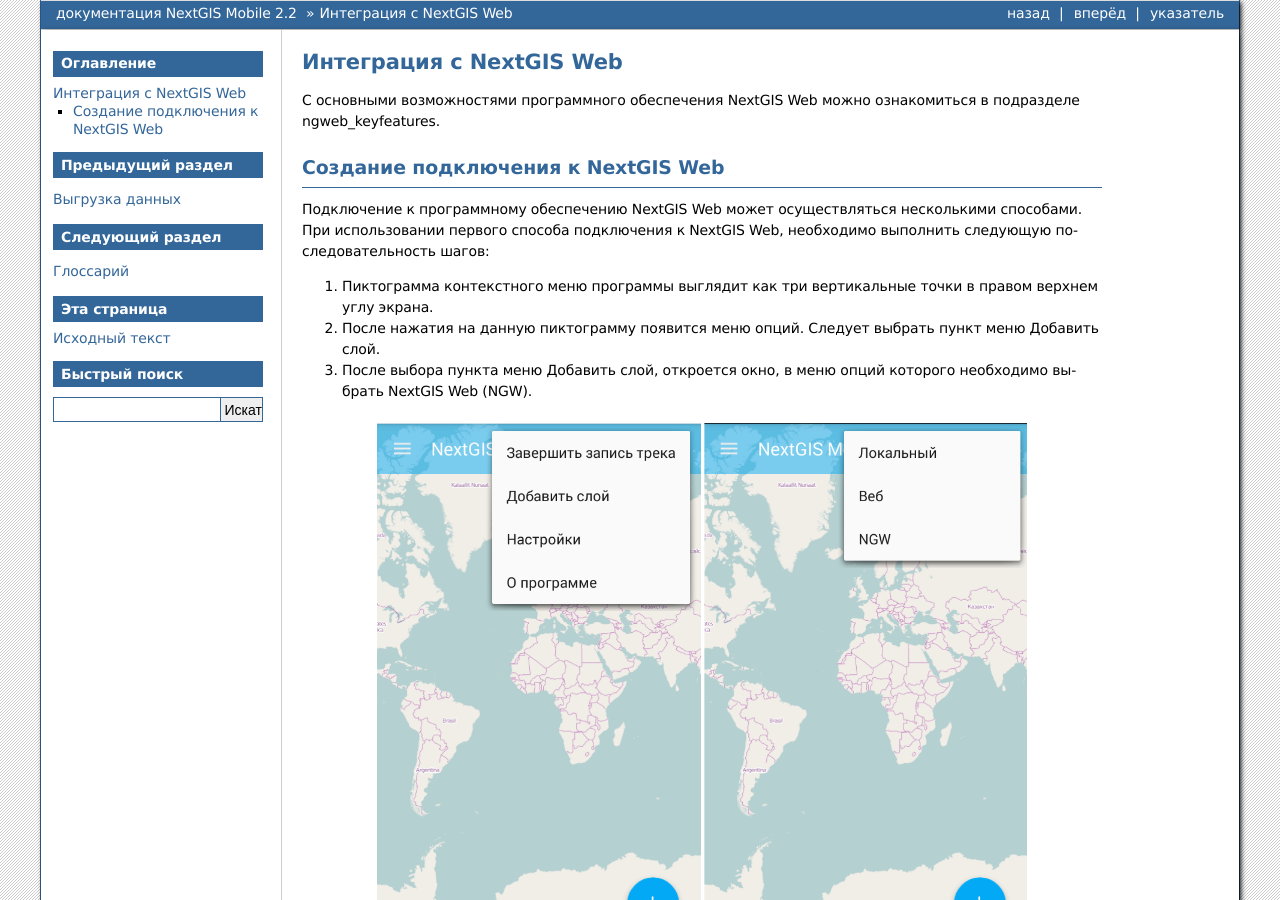
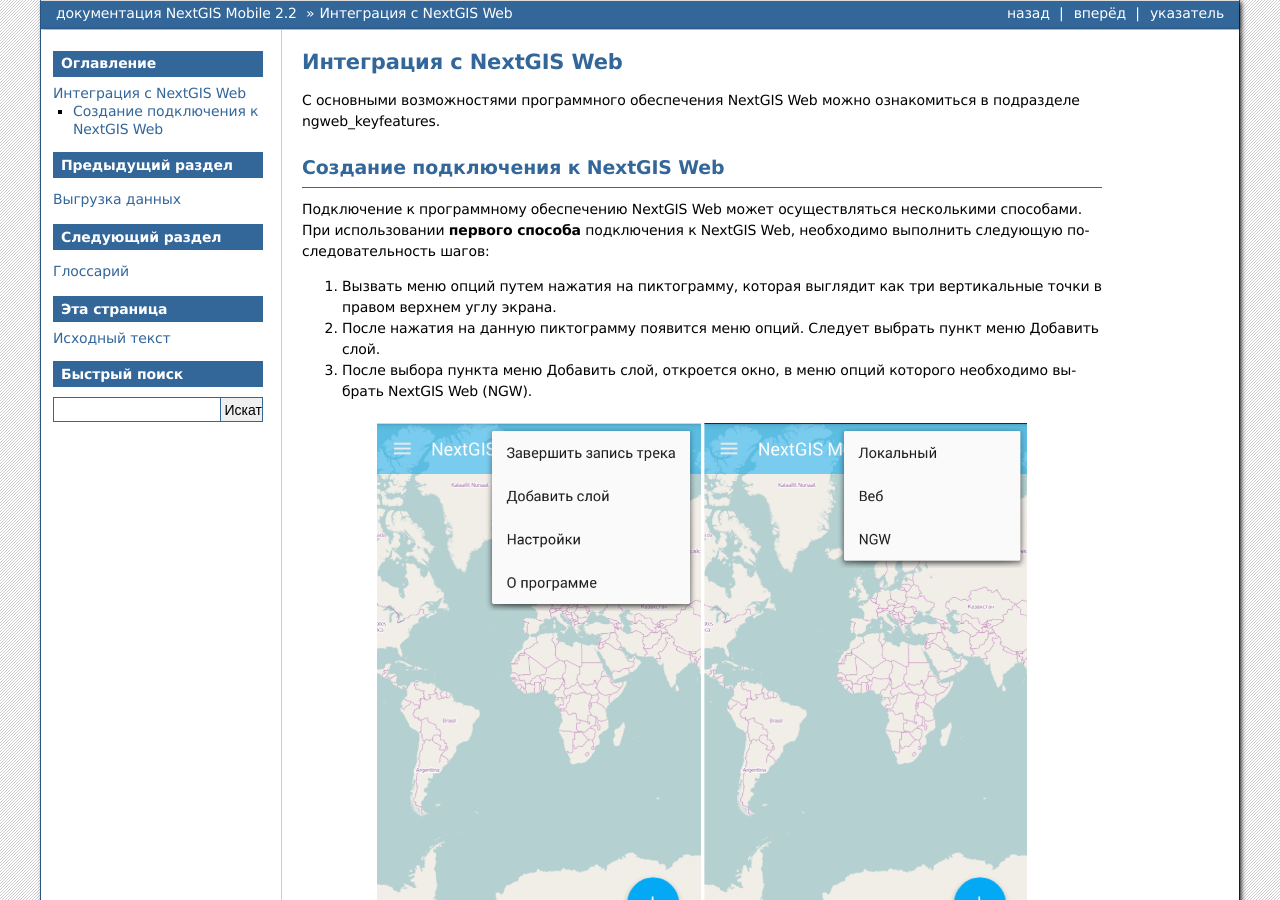
Before and after one commit to nextgis/docs_ngmobile, a Sphinx documentation site: the page built from source/ngw_integration.rst, in a window 1280 px wide and 900 px high. Built offline with Sphinx 7.4.7, drawn with Linux system fonts in a browser that asks for light colours; formulas are drawn with MathJax 3; some of the changed text lies outside the part shown.

Commit message:
исправлена часть замечаний

```diff
--- a/source/ngw_integration.rst
+++ b/source/ngw_integration.rst
@@ -13,11 +13,11 @@
 -----------------------------------
 
 Подключение к программному обеспечению NextGIS Web может осуществляться несколькими
-способами. При использовании первого способа подключения к NextGIS Web, необходимо
+способами. При использовании **первого способа** подключения к NextGIS Web, необходимо
 выполнить следующую последовательность шагов:
 
-1. Пиктограмма контекстного меню программы выглядит как три вертикальные точки в
-   правом верхнем углу экрана.
+1. Вызвать меню опций путем нажатия на пиктограмму, которая выглядит как три
+   вертикальные точки в правом верхнем углу экрана.
 2. После нажатия на данную пиктограмму появится меню опций. Следует выбрать пункт меню Добавить слой.
 3. После выбора пункта меню Добавить слой, откроется окно, в меню опций которого необходимо
    выбрать NextGIS Web (NGW).
```
Also changed, not shown: other parts of source/ngw_integration.rst (+1 -1 lines).
